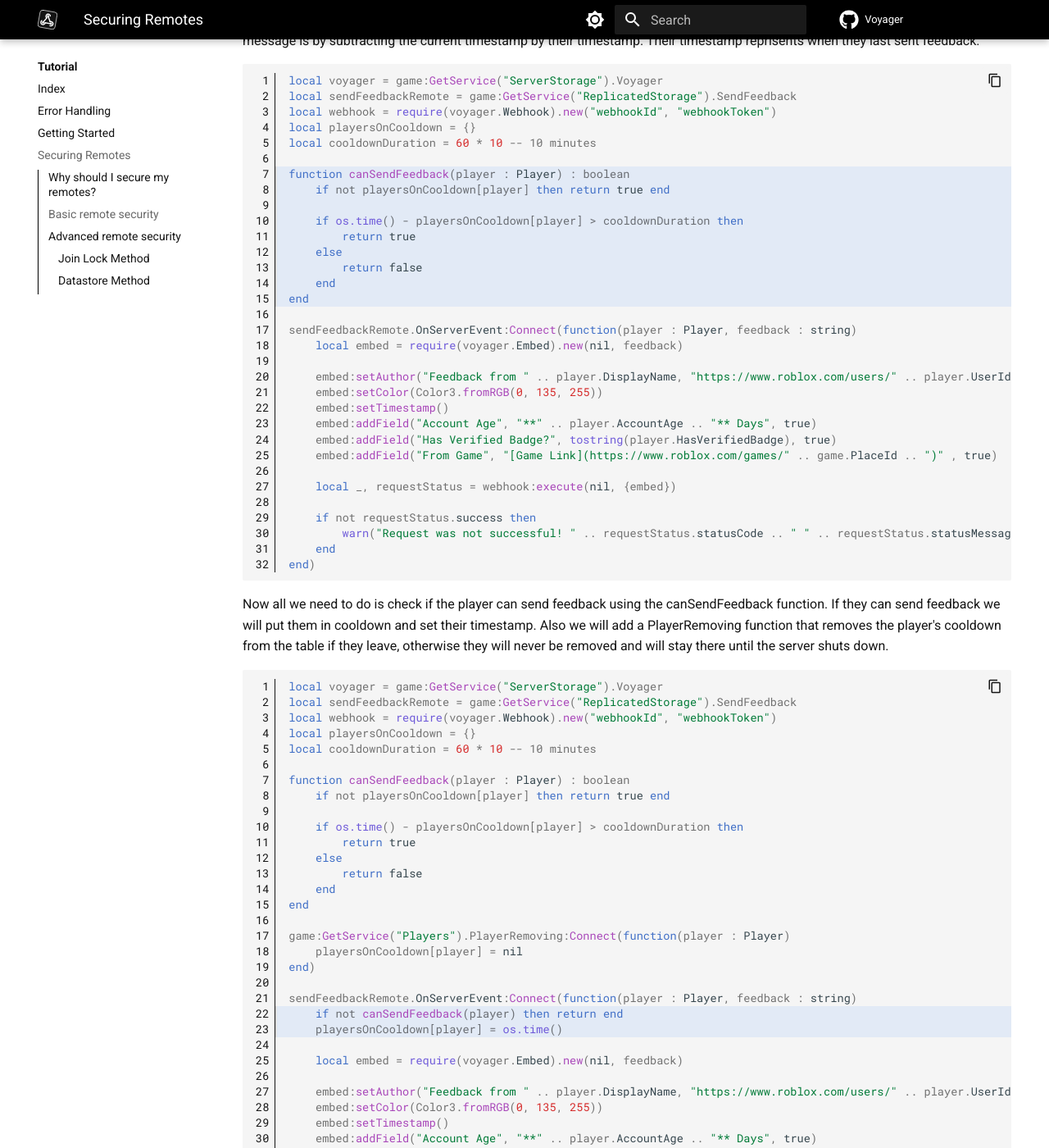
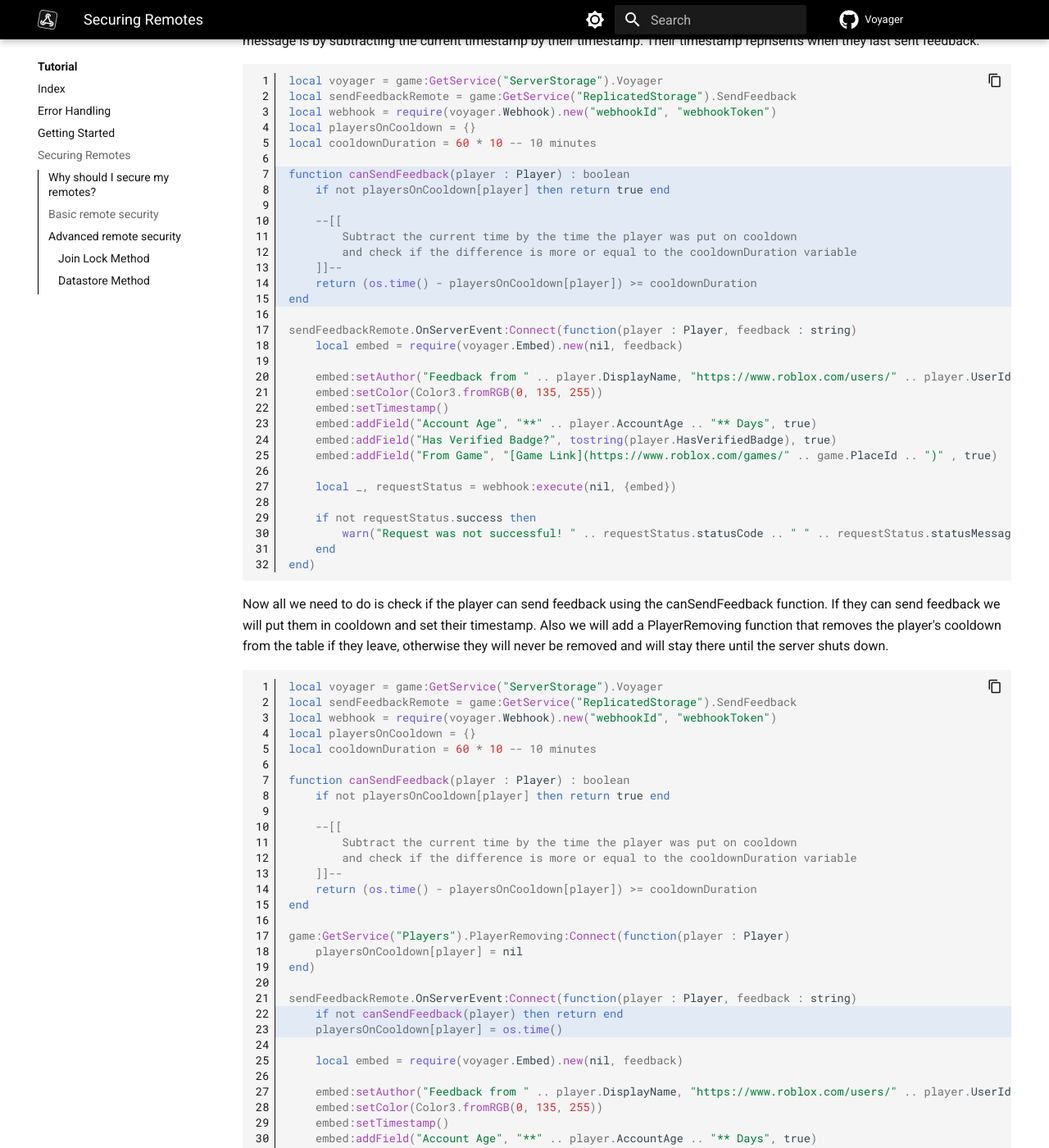
Before and after one commit to Jodenee/Voyager, an MkDocs documentation site: the page built from docs/Tutorial/securing-remotes.md, in a window 1280 px wide and 1400 px high, scrolled down 1608 px. Shown: the whole window at 82% size. Built offline with MkDocs 1.6.1 and Material for MkDocs 9.7.7, drawn with Linux system fonts in a browser that asks for light colours; comment, search, counter and statistics services are not loaded; the version menu is left out; some of the changed text lies outside the part shown.

Commit message:
Update Docs
improved canSendFeedback func

```diff
--- a/docs/Tutorial/securing-remotes.md
+++ b/docs/Tutorial/securing-remotes.md
@@ -75,11 +75,11 @@ local cooldownDuration = 60 * 10 -- 10 minutes
 function canSendFeedback(player : Player) : boolean
 	if not playersOnCooldown[player] then return true end
 
-	if os.time() - playersOnCooldown[player] > cooldownDuration then
-		return true
-	else
-		return false
-	end
+	--[[
+		Subtract the current time by the time the player was put on cooldown
+		and check if the difference is more or equal to the cooldownDuration variable
+	]]--
+	return (os.time() - playersOnCooldown[player]) >= cooldownDuration
 end
 
 sendFeedbackRemote.OnServerEvent:Connect(function(player : Player, feedback : string)
@@ -112,11 +112,11 @@ local cooldownDuration = 60 * 10 -- 10 minutes
 function canSendFeedback(player : Player) : boolean
 	if not playersOnCooldown[player] then return true end
 
-	if os.time() - playersOnCooldown[player] > cooldownDuration then
-		return true
-	else
-		return false
-	end
+	--[[
+		Subtract the current time by the time the player was put on cooldown
+		and check if the difference is more or equal to the cooldownDuration variable
+	]]--
+	return (os.time() - playersOnCooldown[player]) >= cooldownDuration
 end
 
 game:GetService("Players").PlayerRemoving:Connect(function(player : Player)
@@ -164,11 +164,11 @@ local cooldownDuration = 60 * 10 -- 10 minutes
 function canSendFeedback(player : Player) : boolean
 	if not playersOnCooldown[player] then return true end
 
-	if os.time() - playersOnCooldown[player] > cooldownDuration then
-		return true
-	else
-		return false
-	end
+	--[[
+		Subtract the current time by the time the player was put on cooldown
+		and check if the difference is more or equal to the cooldownDuration variable
+	]]--
+	return (os.time() - playersOnCooldown[player]) >= cooldownDuration
 end
 
 game:GetService("Players").PlayerAdded:Connect(function(player : Player)
@@ -220,11 +220,11 @@ local cooldownDatastore = game:GetService("DataStoreService"):GetDataStore("cool
 function canSendFeedback(player : Player) : boolean
 	if not playersOnCooldown[player] then return true end
 
-	if os.time() - playersOnCooldown[player] > cooldownDuration then
-		return true
-	else
-		return false
-	end
+	--[[
+		Subtract the current time by the time the player was put on cooldown
+		and check if the difference is more or equal to the cooldownDuration variable
+	]]--
+	return (os.time() - playersOnCooldown[player]) >= cooldownDuration
 end
 
 playerService.PlayerRemoving:Connect(function(player : Player)
@@ -266,11 +266,11 @@ local cooldownDatastore = game:GetService("DataStoreService"):GetDataStore("cool
 function canSendFeedback(player : Player) : boolean
 	if not playersOnCooldown[player] then return true end
 
-	if os.time() - playersOnCooldown[player] > cooldownDuration then
-		return true
-	else
-		return false
-	end
+	--[[
+		Subtract the current time by the time the player was put on cooldown
+		and check if the difference is more or equal to the cooldownDuration variable
+	]]--
+	return (os.time() - playersOnCooldown[player]) >= cooldownDuration
 end
 
 playerService.PlayerAdded:Connect(function(player : Player)
@@ -320,13 +320,12 @@ local cooldownDatastore = game:GetService("DataStoreService"):GetDataStore("cool
 function canSendFeedback(player : Player) : boolean
 	if not playersOnCooldown[player] then return true end
 
-	if os.time() - playersOnCooldown[player] > cooldownDuration then
-		return true
-	else
-		return false
-	end
+	--[[
+		Subtract the current time by the time the player was put on cooldown
+		and check if the difference is more or equal to the cooldownDuration variable
+	]]--
+	return (os.time() - playersOnCooldown[player]) >= cooldownDuration
 end
-
 playerService.PlayerAdded:Connect(function(player : Player)
 	local success, result = pcall(function()
 		playersOnCooldown[player] = cooldownDatastore:GetAsync(player.UserId)
@@ -381,11 +380,11 @@ local cooldownDatastore = game:GetService("DataStoreService"):GetDataStore("cool
 function canSendFeedback(player : Player) : boolean
 	if not playersOnCooldown[player] then return true end
 
-	if os.time() - playersOnCooldown[player] > cooldownDuration then
-		return true
-	else
-		return false
-	end
+	--[[
+		Subtract the current time by the time the player was put on cooldown
+		and check if the difference is more or equal to the cooldownDuration variable
+	]]--
+	return (os.time() - playersOnCooldown[player]) >= cooldownDuration
 end
 
 playerService.PlayerAdded:Connect(function(player : Player)
```
